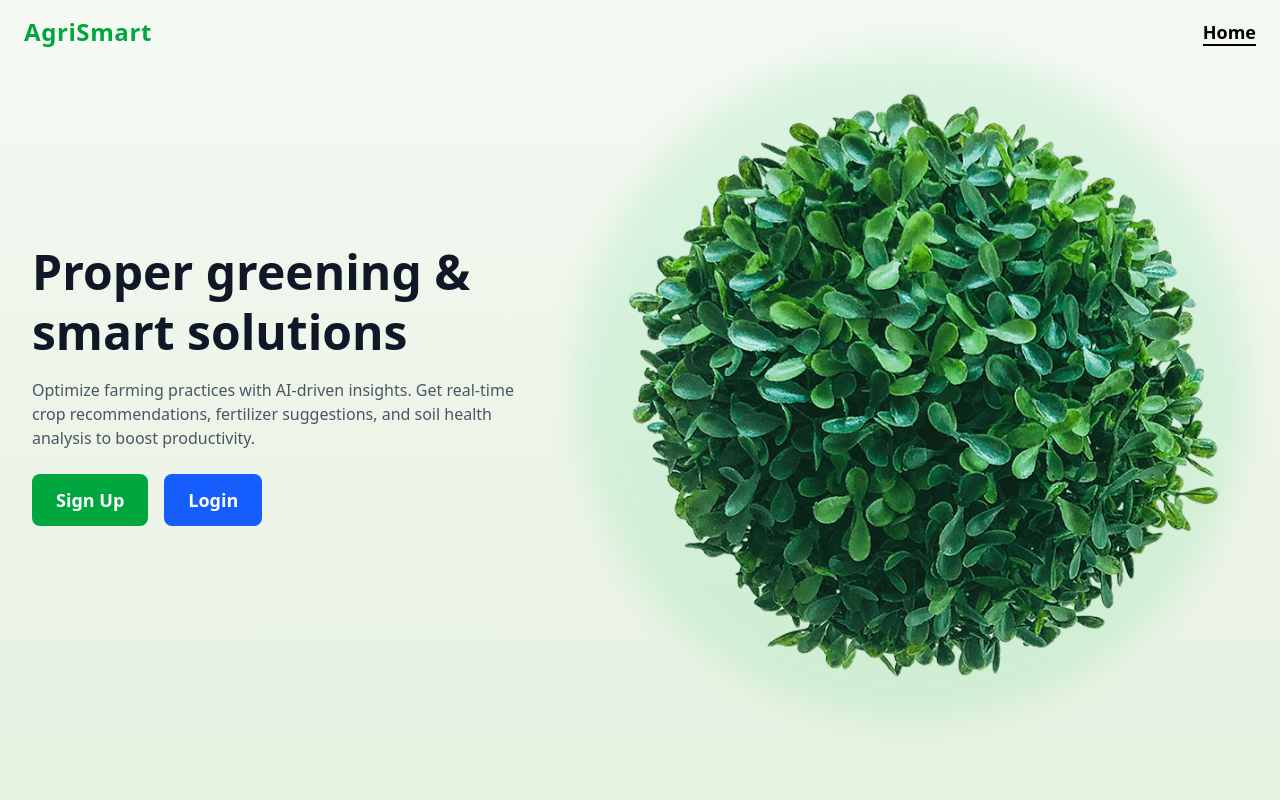
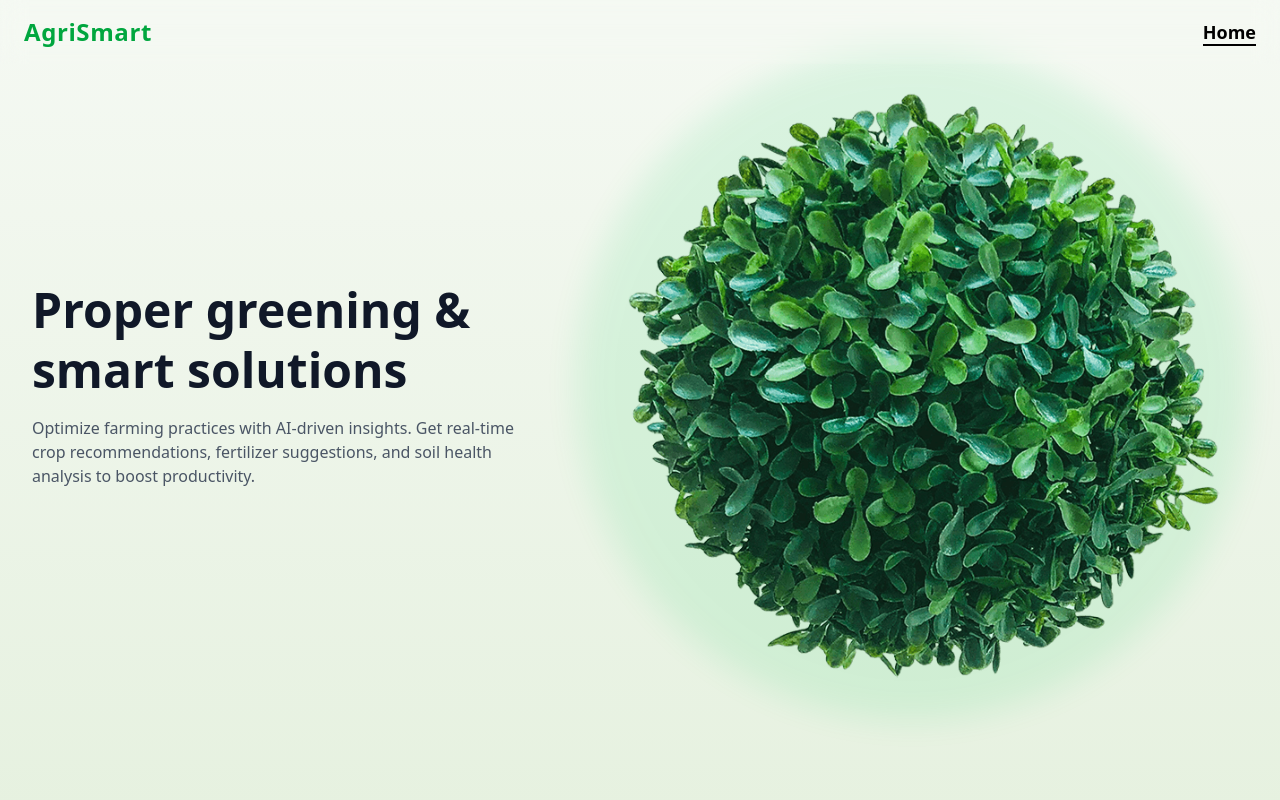
Before and after one commit to Pranavbhosale808/AgriSmart_Client, a React (Vite) app: page / in a window 1280 px wide. Shown: the top 800 px of the page. Built offline with nearby package versions, Linux system fonts and the light colour scheme.

Commit message:
Updated the url

```diff
--- a/src/pages/Home.jsx
+++ b/src/pages/Home.jsx
@@ -24,7 +24,7 @@ const HomePage = () => {
           </p>
 
           {/* Conditional Rendering: Show Login & Signup if not logged in, else show Learn More */}
-          {!isLoggedIn ? (
+          {/* {!isLoggedIn ? (
             <div className="mt-6 flex space-x-4">
               <Link
                 to="/signup"
@@ -46,7 +46,7 @@ const HomePage = () => {
             >
               Learn More
             </Link>
-          )}
+          )} */}
         </div>
 
         {/* Right: Plant Image with Glow Animation */}
```
